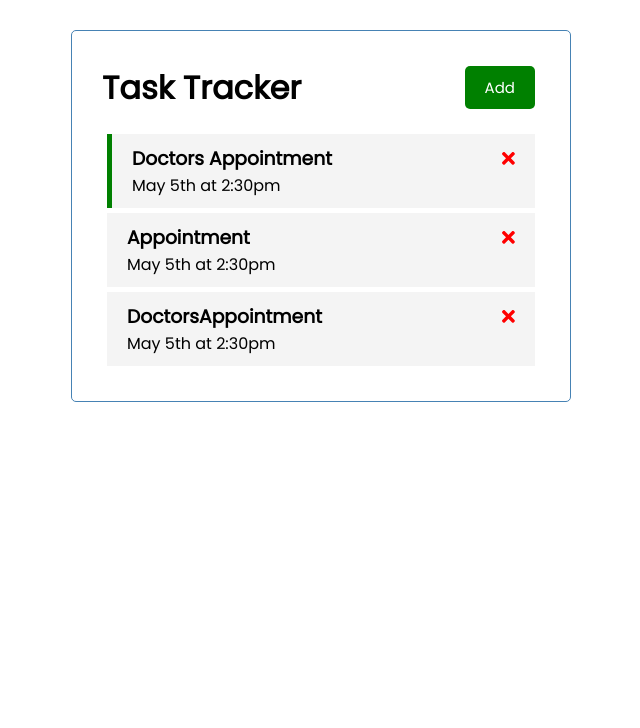
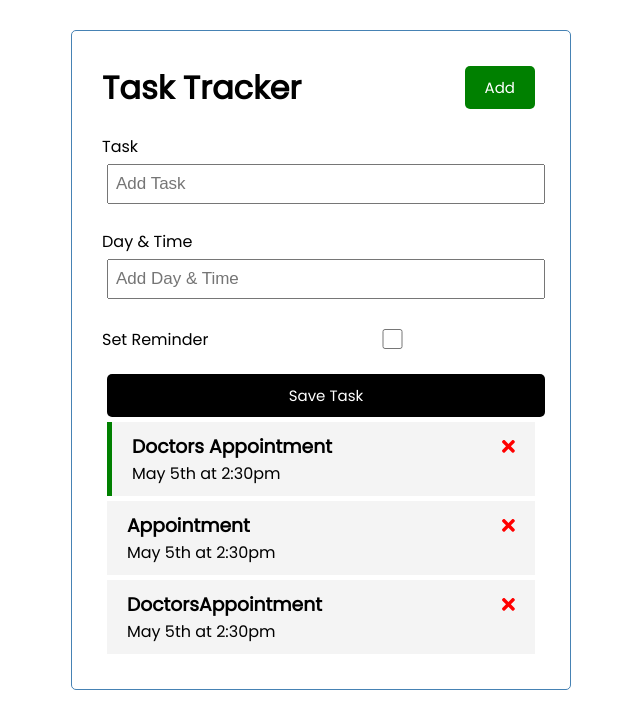
Before and after one commit to prakashjha18/angular-task-tracker, an Angular app: page / in a window 1280 px wide. Shown: the top 728 px of the page, without its empty margins (319-959 px from the left). Built offline with nearby package versions, Linux system fonts and the light colour scheme; data requests are answered from the project's data file.

Commit message:
submit and create tasks

```diff
--- a/src/app/app.module.ts
+++ b/src/app/app.module.ts
@@ -1,6 +1,7 @@
 import { NgModule } from '@angular/core';
 import { BrowserModule } from '@angular/platform-browser';
 import { HttpClientModule } from '@angular/common/http';
+import { FormsModule } from '@angular/forms';
 
 import { AppComponent } from './app.component';
 import { HeaderComponent } from './components/header/header.component';
@@ -8,6 +9,7 @@
 import { TasksComponent } from './components/tasks/tasks.component';
 import { TaskItemComponent } from './components/task-item/task-item.component';
 import { FontAwesomeModule } from '@fortawesome/angular-fontawesome';
+import { AddTaskComponent } from './components/add-task/add-task.component';
 
 @NgModule({
   declarations: [
@@ -16,8 +18,9 @@
     ButtonComponent,
     TasksComponent,
     TaskItemComponent,
+    AddTaskComponent,
   ],
-  imports: [BrowserModule, FontAwesomeModule, HttpClientModule],
+  imports: [BrowserModule, FontAwesomeModule, HttpClientModule, FormsModule],
   providers: [],
   bootstrap: [AppComponent],
 })
--- /dev/null
+++ b/src/app/components/add-task/add-task.component.html
@@ -0,0 +1,32 @@
+<form class="add-form" (ngSubmit)="onSubmit()">
+    <div class="form-control">
+      <label for="text">Task</label>
+      <input
+        type="text"
+        name="text"
+        [(ngModel)]="text"
+        id="text"
+        placeholder="Add Task"
+      />
+    </div>
+    <div class="form-control">
+      <label for="day">Day & Time</label>
+      <input
+        type="text"
+        name="day"
+        [(ngModel)]="day"
+        id="day"
+        placeholder="Add Day & Time"
+      />
+    </div>
+    <div class="form-control form-control-check">
+      <label for="reminder">Set Reminder</label>
+      <input
+        type="checkbox"
+        name="reminder"
+        [(ngModel)]="reminder"
+        id="reminder"
+      />
+    </div>
+    <input type="submit" value="Save Task" class="btn btn-block" />
+  </form>
--- /dev/null
+++ b/src/app/components/add-task/add-task.component.ts
@@ -0,0 +1,36 @@
+import { Component, OnInit,  Output, EventEmitter  } from '@angular/core';
+import { Task } from '../../Task';
+
+@Component({
+  selector: 'app-add-task',
+  templateUrl: './add-task.component.html',
+  styleUrls: ['./add-task.component.css']
+})
+export class AddTaskComponent implements OnInit {
+  @Output() onAddTask: EventEmitter<Task> = new EventEmitter();
+  text: string;
+  day: string;
+  reminder: boolean = false;
+  constructor() { }
+
+  ngOnInit(): void {
+  }
+  onSubmit() {
+    if (!this.text) {
+      alert('Please add a task!');
+      return;
+    }
+
+    const newTask = {
+      text: this.text,
+      day: this.day,
+      reminder: this.reminder,
+    };
+
+    this.onAddTask.emit(newTask);
+
+    this.text = '';
+    this.day = '';
+    this.reminder = false;
+  }
+}
--- a/src/app/components/tasks/tasks.component.html
+++ b/src/app/components/tasks/tasks.component.html
@@ -1,3 +1,5 @@
+<app-add-task  (onAddTask)="addTask($event)"></app-add-task>
+
 <app-task-item
   *ngFor="let task of tasks"
   (onDeleteTask)="deleteTask(task)"
--- a/src/app/components/tasks/tasks.component.ts
+++ b/src/app/components/tasks/tasks.component.ts
@@ -24,4 +24,7 @@
     this.taskService.updateTaskReminder(task).subscribe();
     console.log(task);
   }
+  addTask(task: Task) {
+    this.taskService.addTask(task).subscribe((task) => this.tasks.push(task));
+  }
 }
--- a/src/app/services/task.service.ts
+++ b/src/app/services/task.service.ts
@@ -30,7 +30,7 @@
     return this.http.put<Task>(url, task, httpOptions);
   }
 
-  // addTask(task: Task): Observable<Task> {
-  //   return this.http.post<Task>(this.apiUrl, task, httpOptions);
-  // }
+  addTask(task: Task): Observable<Task> {
+    return this.http.post<Task>(this.apiUrl, task, httpOptions);
+  }
 }
```
Also changed, not shown: src/app/components/add-task/add-task.component.css (added), 1 other file (tests, documents, lock files or other folders).
